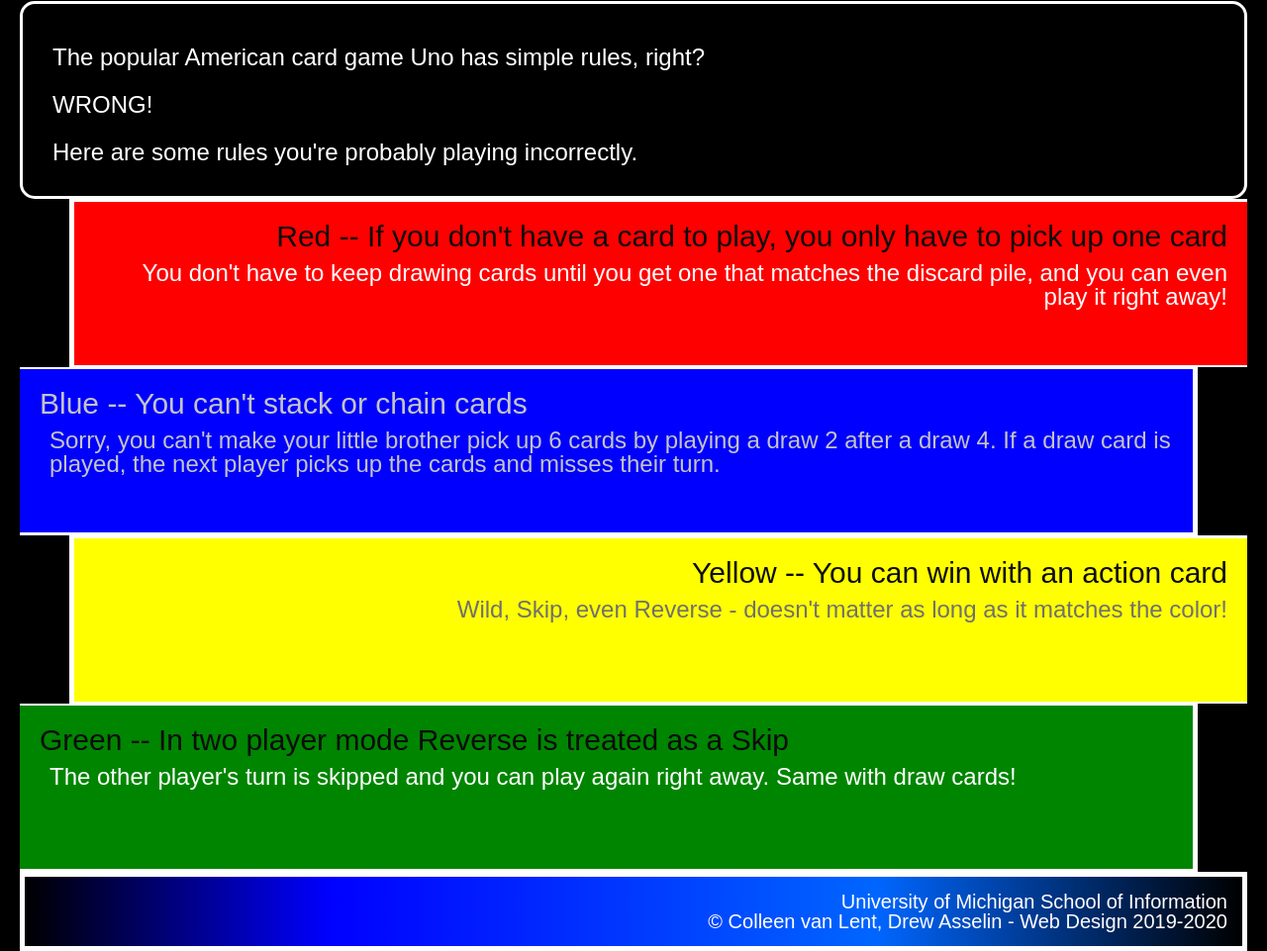
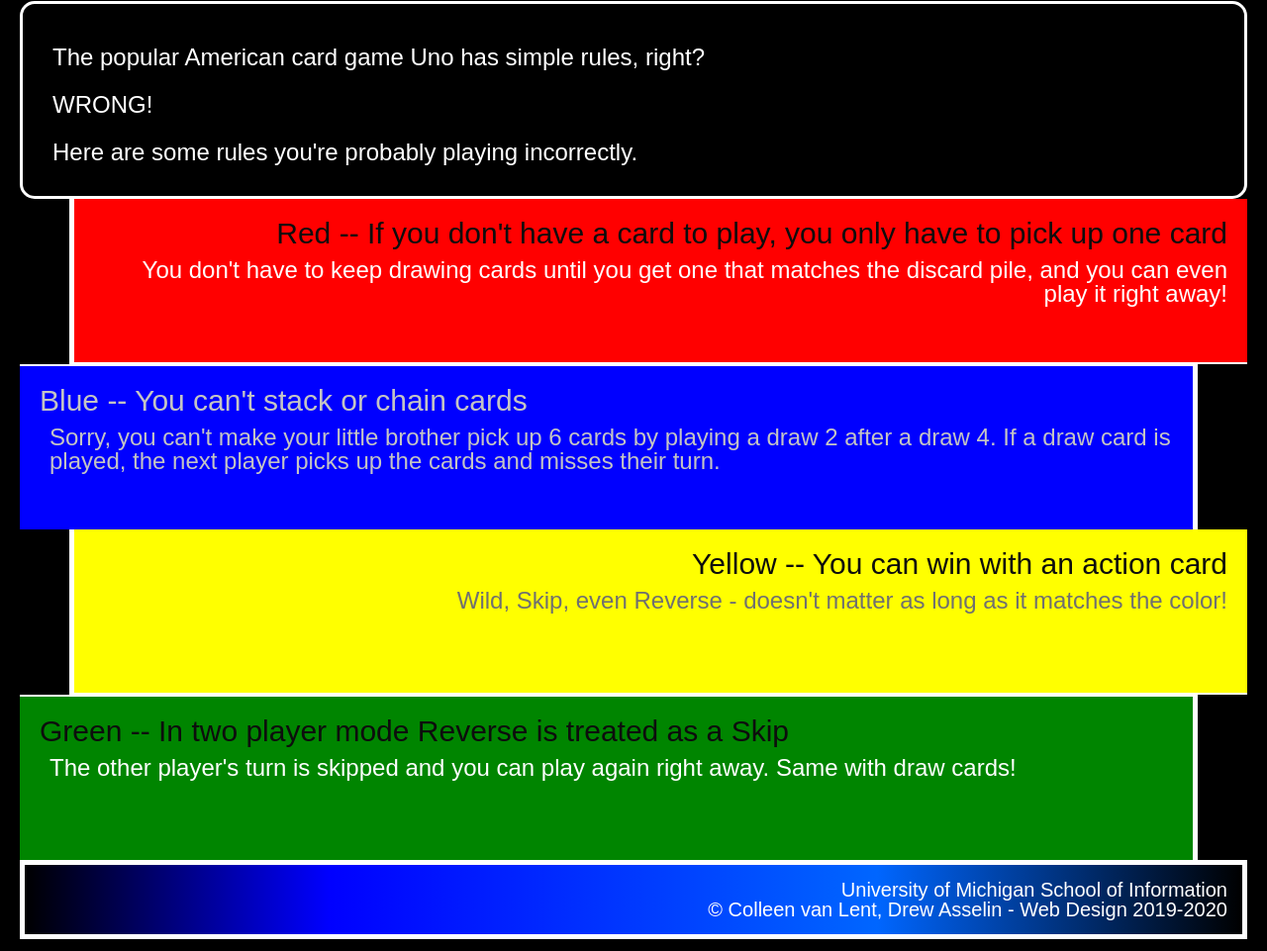
Before and after one commit to geniakap/hw3-2022, a plain HTML site: page index.html in a window 1280 px wide. Shown: the part 327-1288 px from the top of the page at 99% size. Drawn offline with Linux system fonts and the light colour scheme.

Commit message:
Update style.css

```diff
--- a/css/style.css
+++ b/css/style.css
@@ -49,9 +49,13 @@ div{
     background-color: #FF0000;
     text-align: right;
     margin-left: 50px;
+    margin-right: 0px;
+    margin-bottom: 0px;
+    margin-top: 0px;
     border-bottom: solid 2px;
     border-left: solid 5px;
     border-right: none;
+    border-top: none;
 
 }
 
@@ -59,9 +63,13 @@ div{
     background-color: #0000FF;
     text-align: left;
     margin-right: 50px;
+    margin-left: 0px;
+    margin-bottom: 0px;
+    margin-top: 0px;
     border-right: solid 5px;
     border-top: solid 2px;
     border-left: none;
+    border-bottom: none;
 }
 
 .blue h2{
@@ -76,9 +84,13 @@ div{
     background-color: #FFFF00;
     text-align: right;
     margin-left: 50px;
+    margin-right: 0px;
+    margin-bottom: 0px;
+    margin-top: 0px;
     border-bottom: solid 2px;
     border-left: solid 5px;
     border-right: none;
+    border-top: none;
 }
 
 .yellow p{
@@ -89,9 +101,13 @@ div{
     background-color: #008500;
     text-align: left;
     margin-right: 50px;
+    margin-left: 0px;
+    margin-bottom: 0px;
+    margin-top: 0px;
     border-right: solid 5px;
     border-top: solid 2px;
     border-left: none;
+    border-bottom: none;
 }
 
 footer{
```
